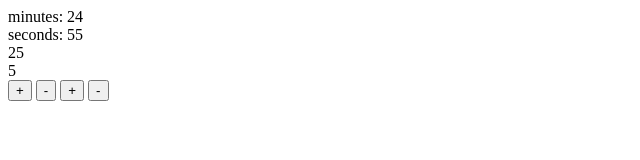
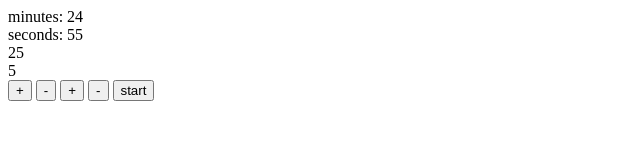
Before and after one commit to pierreguillaumelaurin/pomodoro-Clock, a plain HTML site: page index.html in a window 1280 px wide. Shown: the whole page, without its empty margins (0-640 px from the left). Drawn offline with Linux system fonts and the light colour scheme.

Commit message:
Add start button

```diff
--- a/index.html
+++ b/index.html
@@ -14,6 +14,7 @@
 	  <button id="substract-button-timer">-</button>
 	  <button id="add-button-break">+</button>
 	  <button id="substract-button-break">-</button>
+	  <button id="start-button">start</button>
 
 </div>
 <script src="script.js"></script>
```
